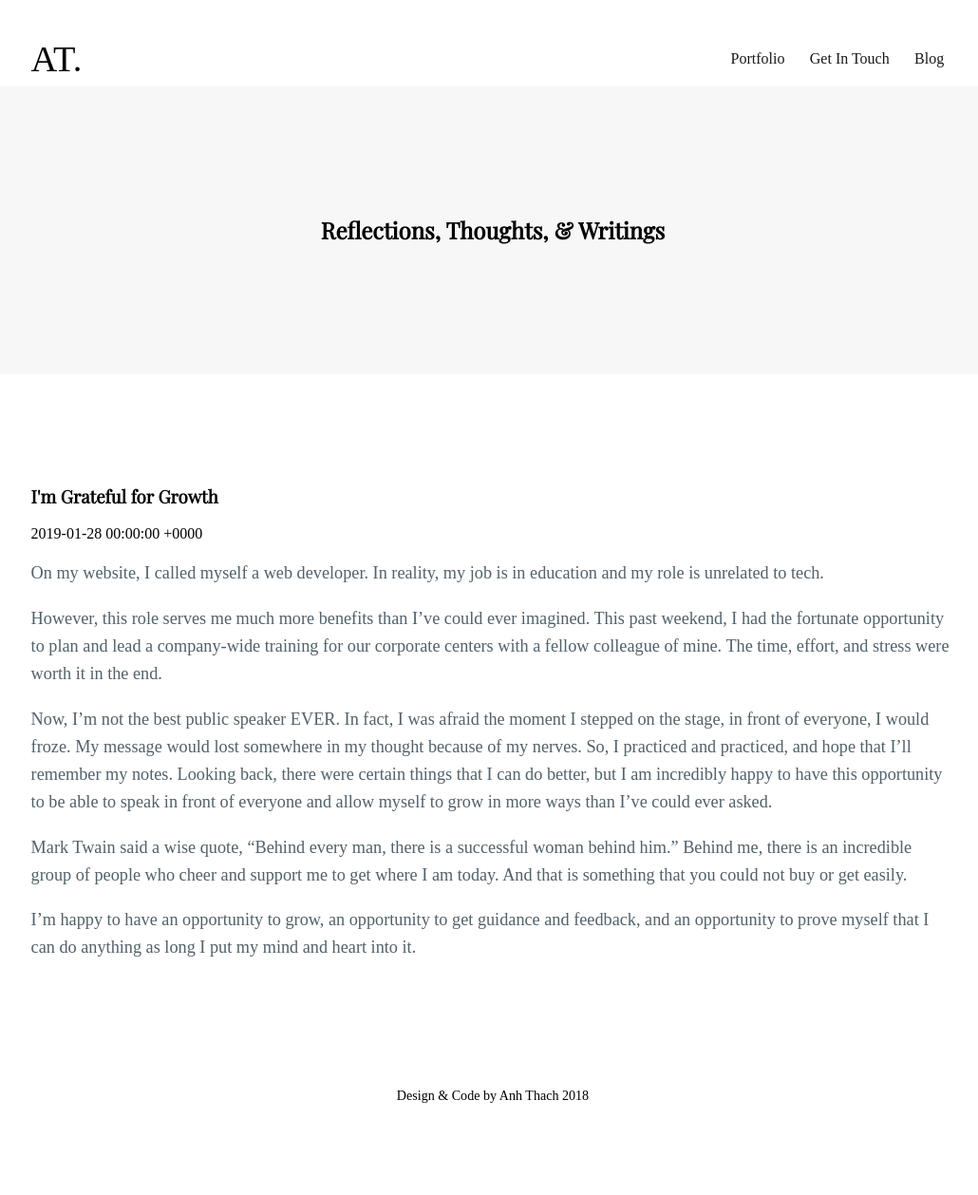
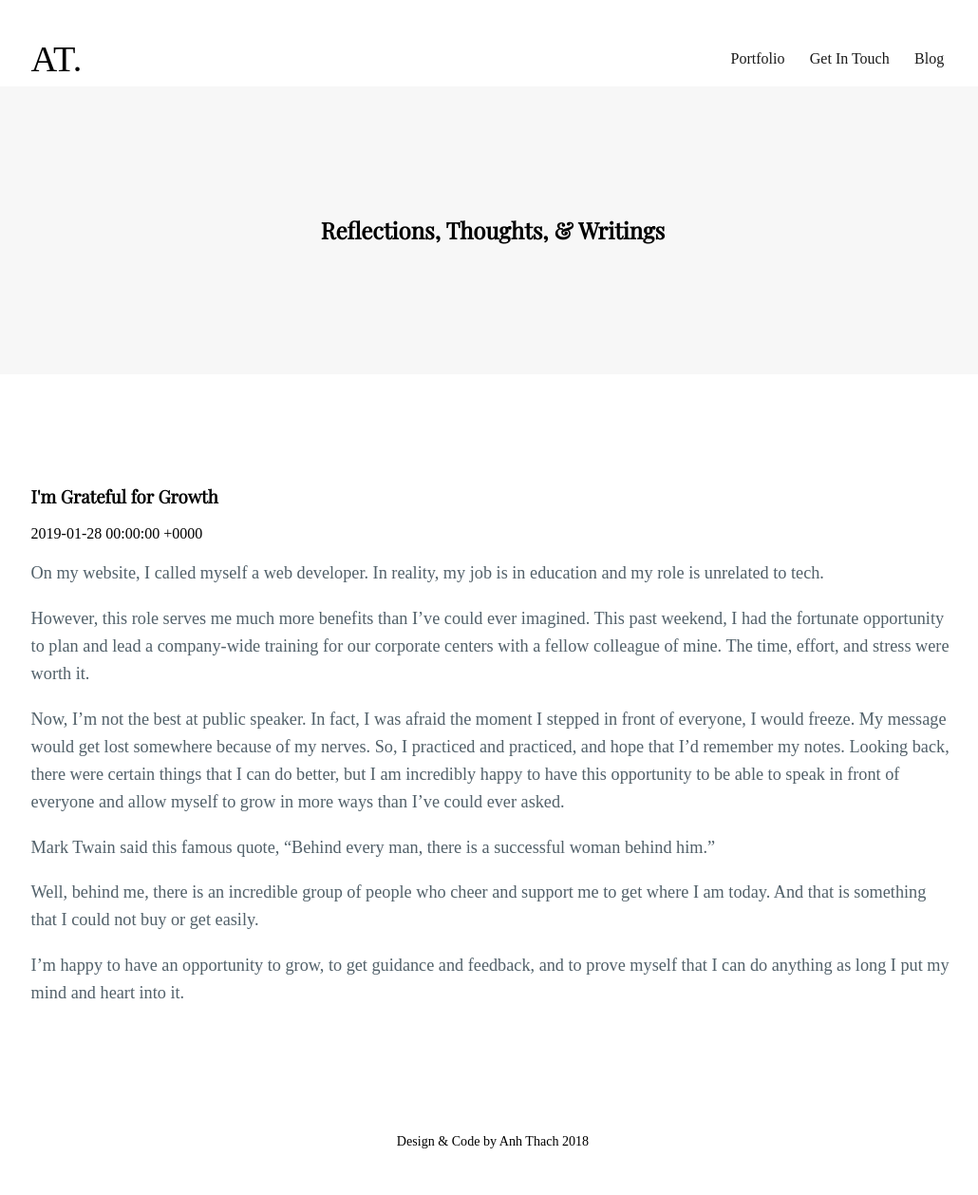
Before and after one commit to windan11/windan11.github.io, a Jekyll site: the page built from _posts/2019-01-28-grateful-for-growth.md, in a window 1280 px wide. Shown: the whole page at 95% size, without its empty margins (121-1151 px from the left). Built offline with Jekyll 4.4.1, drawn with Linux system fonts in a browser that asks for light colours; some web fonts are replaced; before the commit the page ends 1210 px from its top, so only the background shows below that.

Commit message:
grammars

```diff
--- a/_posts/2019-01-28-grateful-for-growth.md
+++ b/_posts/2019-01-28-grateful-for-growth.md
@@ -6,10 +6,12 @@ date: 2019-01-28
 
 On my website, I called myself a web developer. In reality, my job is in education and my role is unrelated to tech.
 
-However, this role serves me much more benefits than I've could ever imagined. This past weekend, I had the fortunate opportunity to plan and lead a company-wide training for our corporate centers with a fellow colleague of mine. The time, effort, and stress were worth it in the end.
+However, this role serves me much more benefits than I've could ever imagined. This past weekend, I had the fortunate opportunity to plan and lead a company-wide training for our corporate centers with a fellow colleague of mine. The time, effort, and stress were worth it.
 
-Now, I'm not the best public speaker EVER. In fact, I was afraid the moment I stepped on the stage, in front of everyone, I would froze. My message would lost somewhere in my thought because of my nerves. So, I practiced and practiced, and hope that I'll remember my notes. Looking back, there were certain things that I can do better, but I am incredibly happy to have this opportunity to be able to speak in front of everyone and allow myself to grow in more ways than I've could ever asked.
+Now, I'm not the best at public speaker. In fact, I was afraid the moment I stepped in front of everyone, I would freeze. My message would get lost somewhere because of my nerves. So, I practiced and practiced, and hope that I'd remember my notes. Looking back, there were certain things that I can do better, but I am incredibly happy to have this opportunity to be able to speak in front of everyone and allow myself to grow in more ways than I've could ever asked.
 
-Mark Twain said a wise quote, "Behind every man, there is a successful woman behind him." Behind me, there is an incredible group of people who cheer and support me to get where I am today. And that is something that you could not buy or get easily.
+Mark Twain said this famous quote, "Behind every man, there is a successful woman behind him."
 
-I'm happy to have an opportunity to grow, an opportunity to get guidance and feedback, and an opportunity to prove myself that I can do anything as long I put my mind and heart into it.
+Well, behind me, there is an incredible group of people who cheer and support me to get where I am today. And that is something that I could not buy or get easily.
+
+I'm happy to have an opportunity to grow, to get guidance and feedback, and to prove myself that I can do anything as long I put my mind and heart into it.
```
